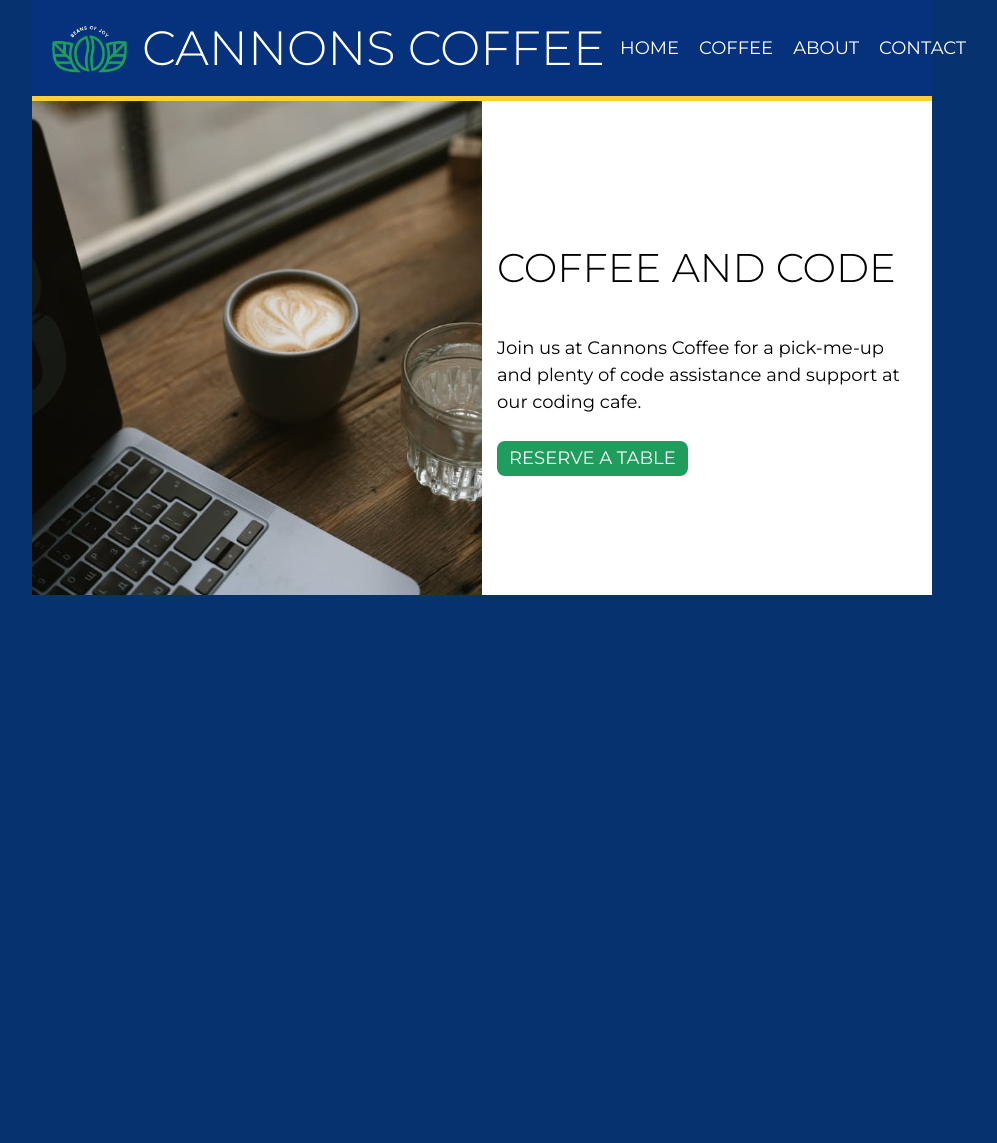
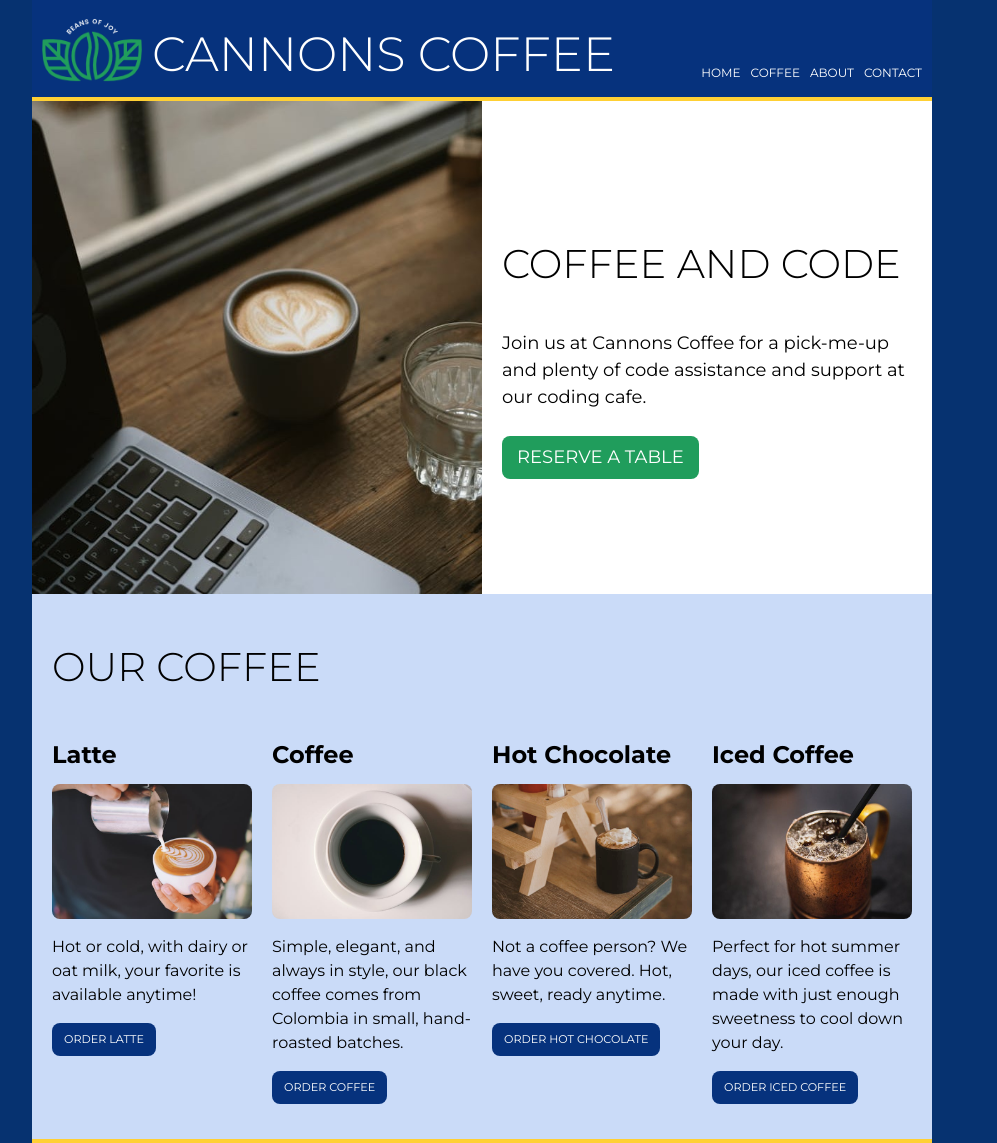
Before and after one commit to JessicaCord/cannons-coffee, a plain HTML site: page index.html in a window 1280 px wide. Shown: the whole page, without its empty margins (158-1155 px from the left). Before the commit the page ends 800 px from the top, so only its background shows below. Drawn offline with Linux system fonts and the light colour scheme; a web font is replaced by a local one.

Commit message:
changes to css

```diff
--- a/css/styles.css
+++ b/css/styles.css
@@ -58,32 +58,36 @@ h3 {
     margin: 0 auto;
 }
 
-/* ___________________________________________________________ */
-/* Mobile (max-width: 649px) */
+/* ___Mobile (max-width: 649px)____________________________ */
 header {
     background-color: var(--Catalina);
     color: var(--white);
     text-align: center;
-    padding: 20px;
+    padding: 25px 20px;
+    border-bottom: 4px solid var(--Sunglow);
 }
 
 header img {
     display: block;
-    width: 70px;
+    width: 150px;
     margin: 0 auto;
 }
 
-h1 {
-    max-width: 220px;
-    margin: 10px auto;
+header h1 {
+    max-width: 100%;
+    margin: 15px auto 25px;
+}
+
+h3 {
+    font-weight: bold;
 }
 
 nav {
     display: flex;
     flex-wrap: wrap;
     justify-content: center;
-    gap: 10px;
-    max-width: 220px;
+    gap: 15px;
+    max-width: 100%;
     margin: 0 auto;
 }
 
@@ -96,7 +100,6 @@ nav a {
 .opening {
     background-color: var(--white);
     padding: 35px 20px;
-    border-top: 5px solid var(--Sunglow);
 }
 
 .opening img {
@@ -105,7 +108,11 @@ nav a {
     height: auto;
 }
 
-h2 {
+.opening-text {
+    min-width: 0;
+}
+
+.opening h2 {
     margin: 25px 0;
 }
 
@@ -120,11 +127,56 @@ h2 {
     border-radius: 8px;
     text-decoration: none;
     text-transform: uppercase;
-    padding: 4px 12px;
+    padding: 8px 15px;
 }
 
-/* _________________________________________________ */
-/* Tablet */
+.ourcoffee {
+    background-color: var(--LightBlue);
+    padding: 35px 20px;
+    border-bottom: 4px solid var(--Sunglow);
+}
+
+.ourcoffee h2 {
+    margin: 15px 0 35px;
+}
+
+.coffee-items {
+    display: flex;
+    flex-direction: column;
+    gap: 30px;
+}
+
+.coffee-item {
+    min-width: 0;
+}
+
+.coffee-item h3 {
+    margin: 15px 0;
+}
+
+.coffee-item img {
+    display: block;
+    width: 100%;
+    height: auto;
+    border-radius: 8px;
+}
+
+.coffee-item p {
+    font-size: 1rem;
+    line-height: 1.5;
+}
+
+.button1 {
+    display: inline-block;
+    background-color: var(--Catalina);
+    color: var(--white);
+    border-radius: 8px;
+    text-decoration: none;
+    text-transform: uppercase;
+    padding: 8px 12px;
+}
+
+/* ___Tablet________________________________ */
 @media (min-width: 650px) {
     header {
         display: flex;
@@ -156,53 +208,90 @@ h2 {
 
     .opening {
         display: flex;
-    align-items: stretch;
-    gap: 0;
         padding: 0;
     }
 
     .opening img {
         width: 50%;
-    height: auto;
     }
 
     .opening-text {
-    min-width: 0;
-    padding: 20px 15px;
+        padding: 20px;
     }
 
-/* _________________________________________________ */
-/* Desktop */
+    .coffee-items {
+        flex-direction: row;
+        flex-wrap: wrap;
+        gap: 30px 20px;
+    }
+
+    .coffee-item {
+        flex: 0 0 calc((100% - 20px) / 2);
+    }
+}
+
+/* ___Desktop_______________________________________________ */
 @media (min-width: 1000px) {
     header {
         max-width: 900px;
         margin: 0 auto;
+        display: flex;
         flex-wrap: nowrap;
+        align-items: flex-end;
         justify-content: space-between;
-    }
-
-    header img {
-        width: 75px;
+        gap: 10px;
+        padding: 15px 10px;
     }
 
     nav {
         width: auto;
         flex-wrap: nowrap;
         margin-left: auto;
+        gap: 10px;
+    }
+
+    nav a {
+        font-size: 0.75rem;
     }
 
     .opening {
         max-width: 900px;
         margin: 0 auto;
+        display: flex;
         align-items: stretch;
     }
 
     .opening-text {
-        flex: 1;
-        padding: 20px 15px;
         display: flex;
         flex-direction: column;
         align-items: flex-start;
         justify-content: center;
     }
+
+    .ourcoffee {
+        max-width: 900px;
+        margin: 0 auto;
+
     }
+
+    .coffee-items {
+        display: flex;
+        flex-direction: row;
+    }
+
+    .coffee-item {
+        flex: 1;
+    }
+
+    .coffee-item h3 {
+        font-size: 1.50rem;
+    }
+
+    .coffee-item img {
+        height: 135px;
+    }
+
+    .coffee-item .button1 {
+        font-size: 0.70rem;
+    }
+}
--- a/index.html
+++ b/index.html
@@ -28,11 +28,42 @@
                 <img src="images/coffee-computer.jpg" alt="Laptop with a cup of coffee and a glass of water" />
                 <div class="opening-text">
                     <h2> Coffee and Code </h2>
-                        <p> Join us at Cannons Coffee for a pick-me-up and plenty of code assistance and support at our
-                            coding cafe. </p>
-                        <a class="button" href="https://www.dunkindonuts.com/" target="_blank"
-                            rel="noopener noreferrer">
-                            Reserve a table </a>
+                    <p> Join us at Cannons Coffee for a pick-me-up and plenty of code assistance and support at our coding cafe. </p>
+                    <a class="button" href="https://www.dunkindonuts.com/" target="_blank" rel="noopener noreferrer"> Reserve a table </a>
+                </div>
+            </section>
+
+            <section class="ourcoffee">
+                <h2> Our Coffee </h2>
+
+                <div class="coffee-items">
+                    <div class="coffee-item">
+                        <h3> Latte </h3>
+                        <img src="images/latte.jpg" alt="Latte in a cup" />
+                        <p> Hot or cold, with dairy or oat milk, your favorite is available anytime! </p>
+                        <a class="button1" href="https://www.starbucks.com/" target="_blank" rel="noopener noreferrer"> Order Latte </a>
+                    </div>
+
+                    <div class="coffee-item">
+                        <h3> Coffee </h3>
+                        <img src="images/coffee.jpg" alt="Coffee in a cup" />
+                        <p> Simple, elegant, and always in style, our black coffee comes from Colombia in small, hand-roasted batches. </p>
+                        <a class="button1" href="https://www.dunkindonuts.com/" target="_blank" rel="noopener noreferrer"> Order Coffee </a>
+                    </div>
+
+                    <div class="coffee-item">
+                        <h3> Hot Chocolate </h3>
+                        <img src="images/hotchoc.jpg" alt="Hot Chocolate in a cup with whipped cream" />
+                        <p> Not a coffee person? We have you covered. Hot, sweet, ready anytime. </p>
+                        <a class="button1" href="https://www.dutchbros.com/" target="_blank" rel="noopener noreferrer"> Order Hot Chocolate </a>
+                    </div>
+
+                    <div class="coffee-item">
+                        <h3> Iced Coffee </h3>
+                        <img src="images/iced.jpg" alt="Iced coffee in a mug with a straw" />
+                        <p> Perfect for hot summer days, our iced coffee is made with just enough sweetness to cool down your day. </p>
+                        <a class="button1" href="https://7brew.com/" target="_blank" rel="noopener noreferrer"> Order Iced Coffee </a>
+                    </div>
                 </div>
             </section>
 
@@ -43,4 +74,5 @@
 
     </div>
 </body>
+
 </html>
```
Also changed, not shown: latte.html (+1 -2 lines). Lines whose indentation alone changed are shown as unchanged.
